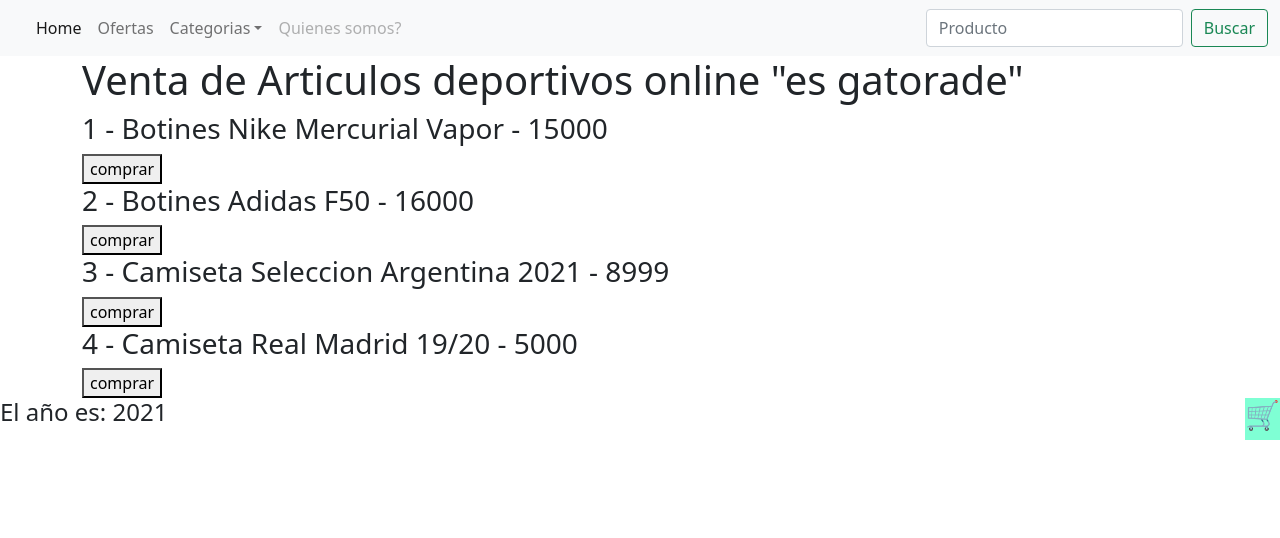
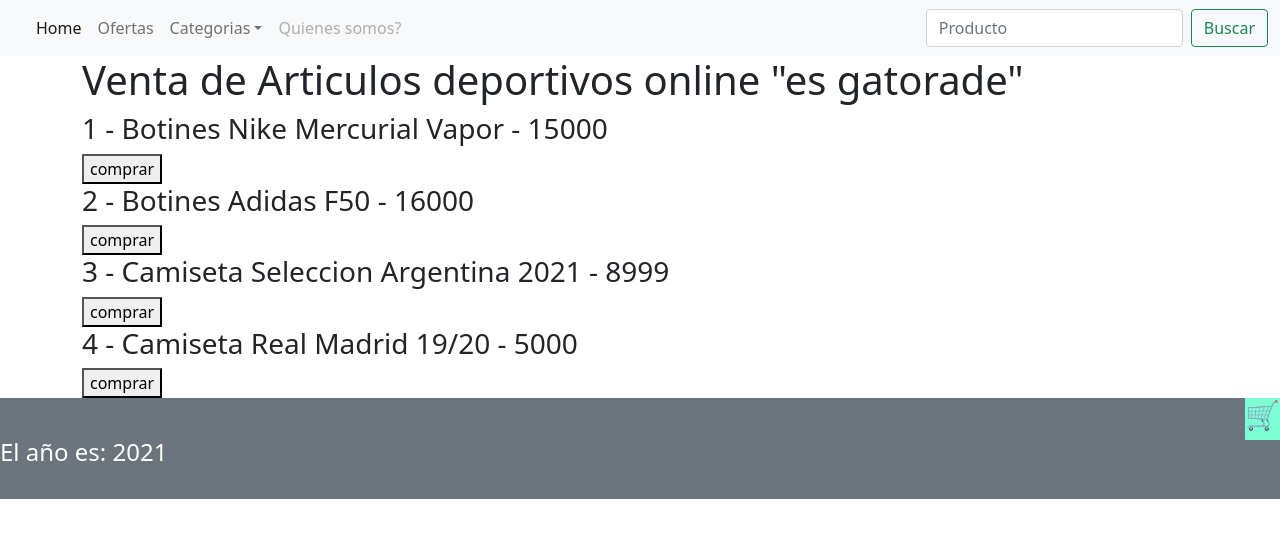
Before and after one commit to tomymiranda/ventaDeProductosDeportivosBasico, a React (Create React App) app: page / in a window 1280 px wide. Shown: the top 538 px of the page. Built offline with nearby package versions, Linux system fonts and the light colour scheme.

Commit message:
se inicia modificacion del footer

```diff
--- a/src/components/Footer.jsx
+++ b/src/components/Footer.jsx
@@ -1,11 +1,28 @@
 import React from 'react';
+
 
 const Footer = ({anio}) => {
     //aca se debe tirar javaScript
     //entre {} se ponen constantes q quiero devolver o q figuren
 
     return (
-        <h4>El año es: {anio} </h4>
+        <div>
+
+                <footer  className = "text-white py-4 bg-secondary">
+                    <div className = "container">
+                        <nav className = "row" >
+                            <ul className = "col-12 col-md-3"></ul>
+
+                        </nav>
+                    </div>
+                <h4>El año es: {anio} </h4>
+
+                </footer>
+
+
+
+        </div>
+
      );
 }
 
```
